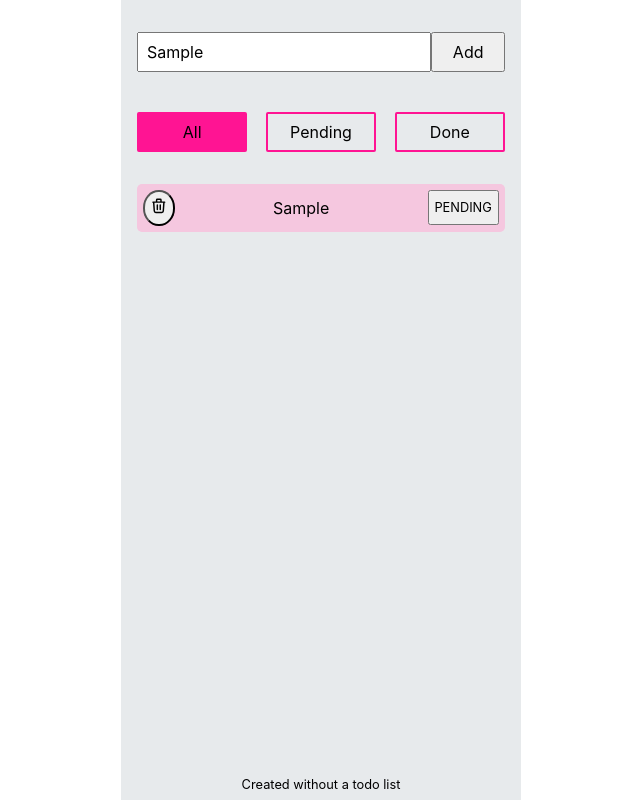
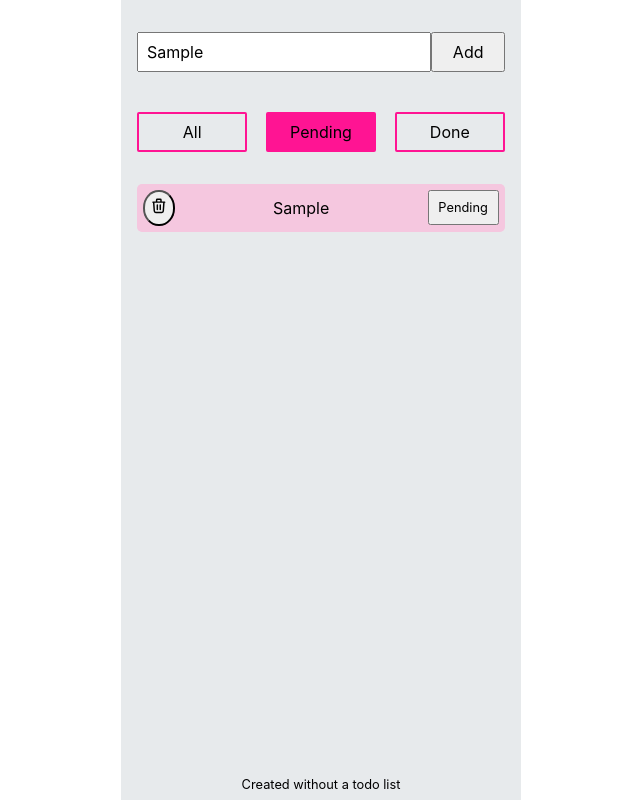
Before and after one commit to PulexIrritans/ToDo-List, a React (Create React App) app: page / in a window 1280 px wide. Both pictures are taken after typing "Sample" into the empty fields and a click on the button "Add". Shown: the whole page, without its empty margins (319-959 px from the left). Built offline with nearby package versions, Linux system fonts and the light colour scheme.

Commit message:
add working filter function

```diff
--- a/src/App.css
+++ b/src/App.css
@@ -98,3 +98,7 @@
   margin-top: 0.5rem;
   font-size: 0.8rem;
 }
+
+.hidden {
+  display: none;
+}
--- a/src/App.jsx
+++ b/src/App.jsx
@@ -6,10 +6,10 @@ import Filter from "./Components/Filter";
 import React, { useState } from 'react';
 
 function App() {
+  const filter = ([{name: "All", status: "On"}, {name: "Pending", status: "Off"}, {name: "Done", status: "Off"}]);
 
   const [items, setItems] = useState([]);
-  const [filter, setFilter] = useState([{name: "All", status: "On"}, {name: "Pending", status: "Off"}, {name: "Done", status: "Off"}]);
-  const [filterStatus, setFilterStatus] = useState("All");
+  const [filterStatus, setFilterStatus] = useState("Pending");
 
   // DO NOT Delete item from the filter function - it won't work!!
   const remove = (number) => {
@@ -25,15 +25,12 @@ function App() {
 
   const toggleStatus = (number) => {
     const newItems = [...items]
-    newItems[number].status === "PENDING" ? newItems[number].status = "DONE" : newItems[number].status = "PENDING"
+    newItems[number].status === "Pending" ? newItems[number].status = "Done" : newItems[number].status = "Pending"
     setItems(newItems)
   }
 
-  const showfilter = (number, name) => {
+  const showfilter = (name) => {
     setFilterStatus(name)
-
-
-
   }
 
   return (
@@ -42,7 +39,7 @@ function App() {
       <main className="Main">
         <Filter filter={filter} showfilter={showfilter} filterStatus={filterStatus} className="Filter"/>
         <ul className="Todo-ul">
-          {items.map((item, index) => (<li className="Todo-li" key={index}><ToDoItem text={item.text} status={item.status} remove={() => remove(index)} toggleStatus={() => toggleStatus(index)} filterStatus={filterStatus}/></li>))}
+          {items.map((item, index) => <ToDoItem key={index} text={item.text} status={item.status} remove={() => remove(index)} toggleStatus={() => toggleStatus(index)} filterStatus={filterStatus}/>)}
         </ul>
       </main>
       <Footer/>
--- a/src/Components/Filter.jsx
+++ b/src/Components/Filter.jsx
@@ -1,7 +1,7 @@
 const Filter = ({ filter, showfilter, filterStatus }) => {
 return (
 <ul className="Filter-ul">
-    {filter.map((item,index) =>(<li key={index} className={`Filter-li ${filterStatus===item.name ? "On" : ""}`} onClick={() => showfilter(index, item.name)}>{item.name}</li>))}
+    {filter.map((item,index) =>(<li key={index} className={`Filter-li ${filterStatus===item.name ? "On" : ""}`} onClick={() => showfilter(item.name)}>{item.name}</li>))}
 </ul>
 )
 }
--- a/src/Components/Header.jsx
+++ b/src/Components/Header.jsx
@@ -1,17 +1,17 @@
 import React, { useState } from 'react';
 
 const Header = ({ add }) => {
-    const [newTodo, setNewTodo] = useState({text:"", status:"PENDING"})
+    const [newTodo, setNewTodo] = useState({text:"", status:"Pending"})
 
     const handleInput = (event) => {
         const input = {...newTodo}
-        input.text = event.target.value;
+        input.text = event.target.value
         setNewTodo(input)
     }
 
     return (
         <div className="Header">
-            <input className="Header-input" onInput={handleInput} type="text" name="" id="" placeholder="My Todos"/>
+            <input className="Header-input" onInput={handleInput} type="text" name="" id="" placeholder="My new Toos"/>
             <button className="Header-button" onClick={() => add(newTodo)}>Add</button>
 
         </div>
--- a/src/Components/ToDoItem.jsx
+++ b/src/Components/ToDoItem.jsx
@@ -2,11 +2,11 @@ import {ReactComponent as TrashLogo} from '../trash.svg'
 
 const ToDoItem = ({ text, remove, toggleStatus, status, filterStatus }) => {
     return (
-        <>
+        <li className={`Todo-li ${filterStatus===status || filterStatus==="All" ? "" : "hidden"}`}>
         <button className="Trash-button" onClick={remove}><TrashLogo className="Trash-svg"/></button>
         <p>{text}</p>
         <button className={`Todo-li-button ${status}`} onClick={toggleStatus}>{status}</button>
-        </>
+        </li>
     )
 }
 
```
